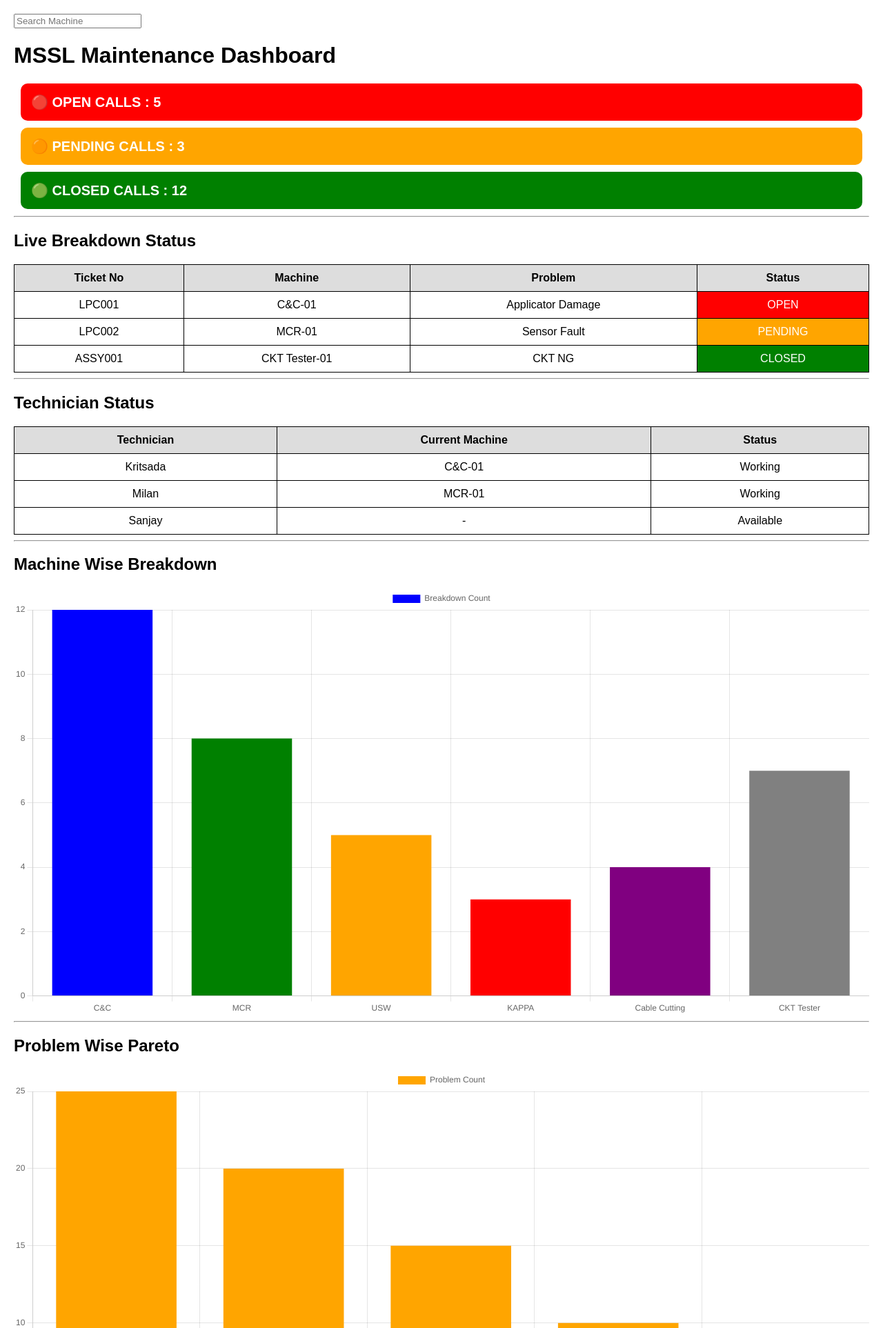
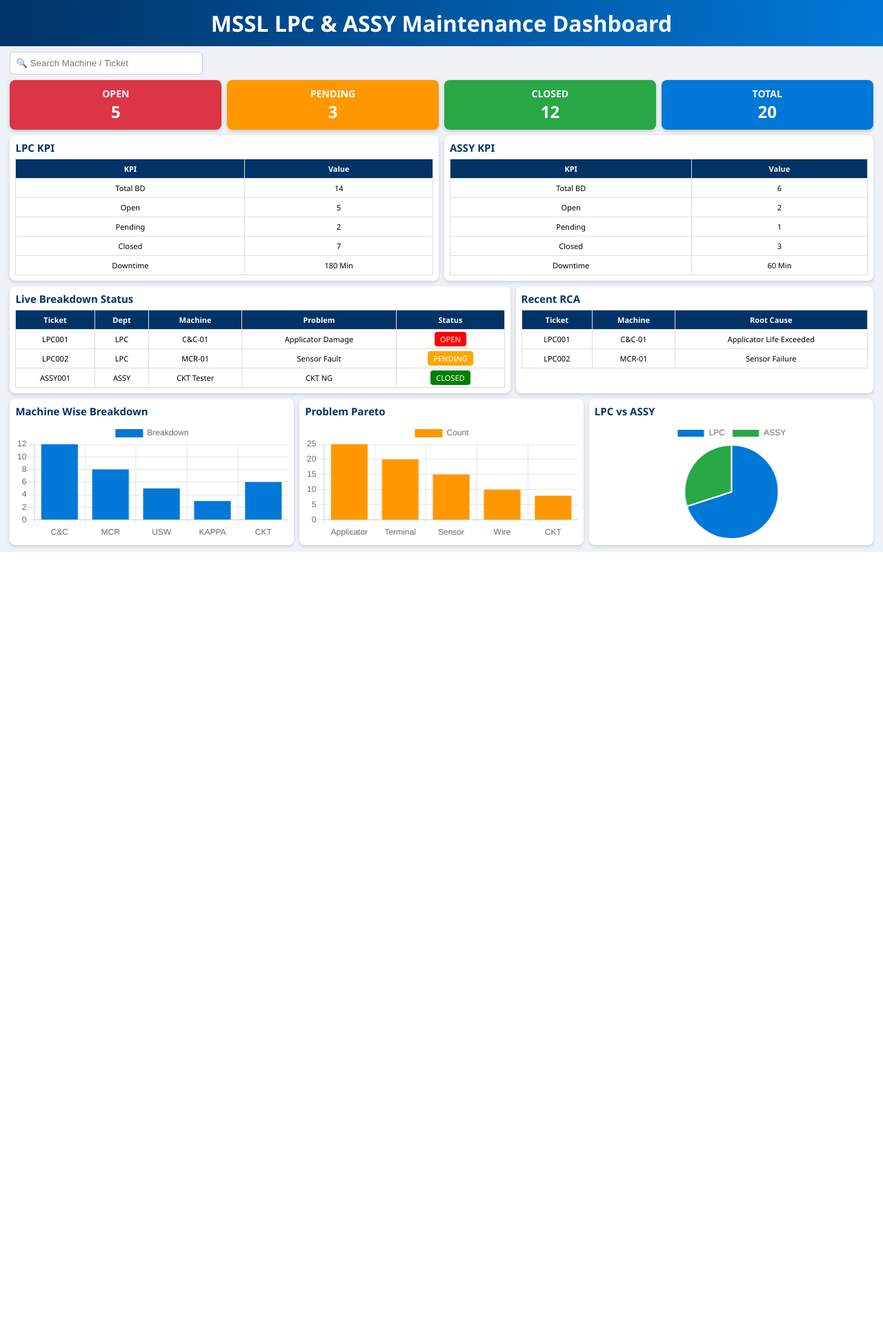
Before and after one commit to ranveersinghmssl1-source/MSSL-Maintenance-System, a Python web app: template templates/maintenance_dashboard.html in a window 1280 px wide. Shown: the top 1925 px of the page at 69% size. After the commit the page ends 800 px from the top, so only its background shows below. Run offline with Jinja, Linux system fonts and the light colour scheme; the template is opened without the code that fills it, so the values that code supplies are empty.

Commit message:
Update maintenance_dashboard.html

```diff
--- a/templates/maintenance_dashboard.html
+++ b/templates/maintenance_dashboard.html
@@ -3,52 +3,157 @@
 <head>
 <title>MSSL Maintenance Dashboard</title>
 
-<input type="text"
-placeholder="Search Machine">
-
 <script src="https://cdn.jsdelivr.net/npm/chart.js"></script>
 
 <style>
 
+*{
+margin:0;
+padding:0;
+box-sizing:border-box;
+}
+
 body{
-            font-family: Arial;
-            margin:20px;
+font-family:'Segoe UI',sans-serif;
+background:#eef2f7;
+overflow:hidden;
+}
+
+.header{
+background:linear-gradient(90deg,#003366,#0078d7);
+color:white;
+padding:12px;
+text-align:center;
+}
+
+.container{
+width:99%;
+margin:auto;
+padding:8px;
+}
+
+.search-box{
+width:280px;
+padding:8px;
+border:1px solid #ccc;
+border-radius:5px;
+margin-bottom:8px;
+}
+
+.cards{
+display:grid;
+grid-template-columns:repeat(4,1fr);
+gap:8px;
+margin-bottom:8px;
 }
 
 .card{
-            padding:15px;
-            margin:10px;
+padding:10px;
+border-radius:8px;
+text-align:center;
 color:white;
-            font-size:20px;
+box-shadow:0 2px 5px rgba(0,0,0,.2);
+}
+
+.card h3{
+font-size:14px;
+}
+
+.card p{
+font-size:24px;
 font-weight:bold;
-            border-radius:10px;
 }
 
 .open{
-            background:red;
+background:#dc3545;
 }
 
 .pending{
-            background:orange;
+background:#ff9800;
 }
 
 .closed{
-            background:green;
+background:#28a745;
+}
+
+.total{
+background:#0078d7;
+}
+
+.kpi-grid{
+display:grid;
+grid-template-columns:1fr 1fr;
+gap:8px;
+margin-bottom:8px;
+}
+
+.dashboard-grid{
+display:grid;
+grid-template-columns:1.4fr 1fr;
+gap:8px;
+margin-bottom:8px;
+}
+
+.graph-grid{
+display:grid;
+grid-template-columns:1fr 1fr 1fr;
+gap:8px;
+}
+
+.section{
+background:white;
+padding:8px;
+border-radius:8px;
+box-shadow:0 2px 5px rgba(0,0,0,.15);
+}
+
+.section h2{
+font-size:15px;
+margin-bottom:6px;
+color:#003366;
 }
 
 table{
 width:100%;
 border-collapse:collapse;
+font-size:11px;
+}
+
+th{
+background:#003366;
+color:white;
 }
 
 th,td{
-            border:1px solid black;
-            padding:10px;
+padding:6px;
+border:1px solid #ddd;
 text-align:center;
 }
 
-        th{
-            background:#dddddd;
+.status-open{
+background:red;
+color:white;
+padding:3px 8px;
+border-radius:4px;
+}
+
+.status-pending{
+background:orange;
+color:white;
+padding:3px 8px;
+border-radius:4px;
+}
+
+.status-closed{
+background:green;
+color:white;
+padding:3px 8px;
+border-radius:4px;
+}
+
+canvas{
+height:170px !important;
+max-height:170px !important;
 }
 
 </style>
@@ -57,30 +162,142 @@ placeholder="Search Machine">
 
 <body>
 
-<h1>MSSL Maintenance Dashboard</h1>
+<div class="header">
+<h1>MSSL LPC & ASSY Maintenance Dashboard</h1>
+</div>
 
-<!-- Status Cards -->
+<div class="container">
+
+<input
+class="search-box"
+type="text"
+placeholder="🔍 Search Machine / Ticket">
+
+<!-- TOP KPI -->
+
+<div class="cards">
 
 <div class="card open">
-🔴 OPEN CALLS : 5
+<h3>OPEN</h3>
+<p>5</p>
 </div>
 
 <div class="card pending">
-🟠 PENDING CALLS : 3
+<h3>PENDING</h3>
+<p>3</p>
 </div>
 
 <div class="card closed">
-🟢 CLOSED CALLS : 12
+<h3>CLOSED</h3>
+<p>12</p>
 </div>
 
-<hr>
+<div class="card total">
+<h3>TOTAL</h3>
+<p>20</p>
+</div>
+
+</div>
+
+<!-- LPC KPI + ASSY KPI -->
+
+<div class="kpi-grid">
+
+<div class="section">
+
+<h2>LPC KPI</h2>
+
+<table>
+
+<tr>
+<th>KPI</th>
+<th>Value</th>
+</tr>
+
+<tr>
+<td>Total BD</td>
+<td>14</td>
+</tr>
+
+<tr>
+<td>Open</td>
+<td>5</td>
+</tr>
+
+<tr>
+<td>Pending</td>
+<td>2</td>
+</tr>
+
+<tr>
+<td>Closed</td>
+<td>7</td>
+</tr>
+
+<tr>
+<td>Downtime</td>
+<td>180 Min</td>
+</tr>
+
+</table>
+
+</div>
+
+<div class="section">
+
+<h2>ASSY KPI</h2>
+
+<table>
+
+<tr>
+<th>KPI</th>
+<th>Value</th>
+</tr>
+
+<tr>
+<td>Total BD</td>
+<td>6</td>
+</tr>
+
+<tr>
+<td>Open</td>
+<td>2</td>
+</tr>
+
+<tr>
+<td>Pending</td>
+<td>1</td>
+</tr>
+
+<tr>
+<td>Closed</td>
+<td>3</td>
+</tr>
+
+<tr>
+<td>Downtime</td>
+<td>60 Min</td>
+</tr>
+
+</table>
+
+</div>
+
+</div>
+
+<!-- BREAKDOWN + RCA -->
+
+<div class="dashboard-grid">
+
+<div class="section">
 
 <h2>Live Breakdown Status</h2>
 
 <table>
 
 <tr>
-<th>Ticket No</th>
+<th>Ticket</th>
+<th>Dept</th>
 <th>Machine</th>
 <th>Problem</th>
 <th>Status</th>
@@ -88,231 +305,144 @@ placeholder="Search Machine">
 
 <tr>
 <td>LPC001</td>
+<td>LPC</td>
 <td>C&C-01</td>
 <td>Applicator Damage</td>
-<td style="background:red;color:white;">
-OPEN
-</td>
+<td><span class="status-open">OPEN</span></td>
 </tr>
 
 <tr>
 <td>LPC002</td>
+<td>LPC</td>
 <td>MCR-01</td>
 <td>Sensor Fault</td>
-<td style="background:orange;color:white;">
-PENDING
-</td>
+<td><span class="status-pending">PENDING</span></td>
 </tr>
 
 <tr>
 <td>ASSY001</td>
-<td>CKT Tester-01</td>
+<td>ASSY</td>
+<td>CKT Tester</td>
 <td>CKT NG</td>
-<td style="background:green;color:white;">
-CLOSED
-</td>
+<td><span class="status-closed">CLOSED</span></td>
 </tr>
 
 </table>
 
-<hr>
+</div>
 
-<h2>Technician Status</h2>
-
-<table>
-
-<tr>
-<th>Technician</th>
-<th>Current Machine</th>
-<th>Status</th>
-</tr>
-
-<tr>
-<td>Kritsada</td>
-<td>C&C-01</td>
-<td>Working</td>
-</tr>
-
-<tr>
-<td>Milan</td>
-<td>MCR-01</td>
-<td>Working</td>
-</tr>
-
-<tr>
-<td>Sanjay</td>
-<td>-</td>
-<td>Available</td>
-</tr>
-
-</table>
-
-<hr>
-
-<h2>Machine Wise Breakdown</h2>
-
-<canvas id="machineChart"></canvas>
-
-<hr>
-
-<h2>Problem Wise Pareto</h2>
-
-<canvas id="problemChart"></canvas>
-
-<hr>
-
-<h2>LPC vs ASSY Breakdown</h2>
-
-<canvas id="departmentChart"></canvas>
-
-<script>
-
-// Machine Chart
-
-new Chart(document.getElementById('machineChart'), {
-
-type:'bar',
-
-data:{
-
-labels:[
-'C&C',
-'MCR',
-'USW',
-'KAPPA',
-'Cable Cutting',
-'CKT Tester'
-],
-
-datasets:[{
-
-label:'Breakdown Count',
-
-data:[12,8,5,3,4,7],
-
-backgroundColor:[
-'blue',
-'green',
-'orange',
-'red',
-'purple',
-'gray'
-]
-
-}]
-
-}
-
-});
-
-
-// Problem Chart
-
-new Chart(document.getElementById('problemChart'), {
-
-type:'bar',
-
-data:{
-
-labels:[
-'Applicator Damage',
-'Terminal Jam',
-'Sensor Fault',
-'Wire Jam',
-'Crimp NG'
-],
-
-datasets:[{
-
-label:'Problem Count',
-
-data:[25,20,15,10,5],
-
-backgroundColor:'orange'
-
-}]
-
-}
-
-});
-
-
-// LPC VS ASSY
-
-new Chart(document.getElementById('departmentChart'), {
-
-type:'pie',
-
-data:{
-
-labels:[
-'LPC',
-'ASSY'
-],
-
-datasets:[{
-
-data:[70,30],
-
-backgroundColor:[
-'blue',
-'green'
-]
-
-}]
-
-}
-
-});
-
-</script>
-<hr>
-
-<h2>Inventory Management</h2>
-
-<a href="/spare_issue">
-Spare Issue
-</a>
-
-<br><br>
-
-<a href="/spare_receive">
-Spare Receive
-</a>
-
-<br><br>
-
-<a href="/spare_master">
-Spare Master
-</a>
-<hr>
-
-<h2>Maintenance Actions</h2>
-
-<a href="/rca">
-Root Cause Analysis
-</a>
-
-    <hr>
+<div class="section">
 
 <h2>Recent RCA</h2>
 
-<table border="1" width="100%">
+<table>
 
 <tr>
 <th>Ticket</th>
 <th>Machine</th>
 <th>Root Cause</th>
-<th>Status</th>
 </tr>
 
 <tr>
 <td>LPC001</td>
 <td>C&C-01</td>
 <td>Applicator Life Exceeded</td>
-<td>CLOSED</td>
+</tr>
+
+<tr>
+<td>LPC002</td>
+<td>MCR-01</td>
+<td>Sensor Failure</td>
 </tr>
 
 </table>
+
+</div>
+
+</div>
+
+<!-- CHARTS -->
+
+<div class="graph-grid">
+
+<div class="section">
+<h2>Machine Wise Breakdown</h2>
+<canvas id="machineChart"></canvas>
+</div>
+
+<div class="section">
+<h2>Problem Pareto</h2>
+<canvas id="problemChart"></canvas>
+</div>
+
+<div class="section">
+<h2>LPC vs ASSY</h2>
+<canvas id="departmentChart"></canvas>
+</div>
+
+</div>
+
+</div>
+
+<script>
+
+new Chart(document.getElementById("machineChart"),{
+
+type:"bar",
+
+data:{
+labels:["C&C","MCR","USW","KAPPA","CKT"],
+
+datasets:[{
+label:"Breakdown",
+data:[12,8,5,3,6],
+backgroundColor:"#0078d7"
+}]
+}
+
+});
+
+new Chart(document.getElementById("problemChart"),{
+
+type:"bar",
+
+data:{
+labels:[
+"Applicator",
+"Terminal",
+"Sensor",
+"Wire",
+"CKT"
+],
+
+datasets:[{
+label:"Count",
+data:[25,20,15,10,8],
+backgroundColor:"#ff9800"
+}]
+}
+
+});
+
+new Chart(document.getElementById("departmentChart"),{
+
+type:"pie",
+
+data:{
+labels:["LPC","ASSY"],
+
+datasets:[{
+data:[70,30],
+backgroundColor:[
+"#0078d7",
+"#28a745"
+]
+}]
+}
+
+});
+
+</script>
+
 </body>
 </html>
```
Lines whose indentation alone changed are shown as unchanged.
